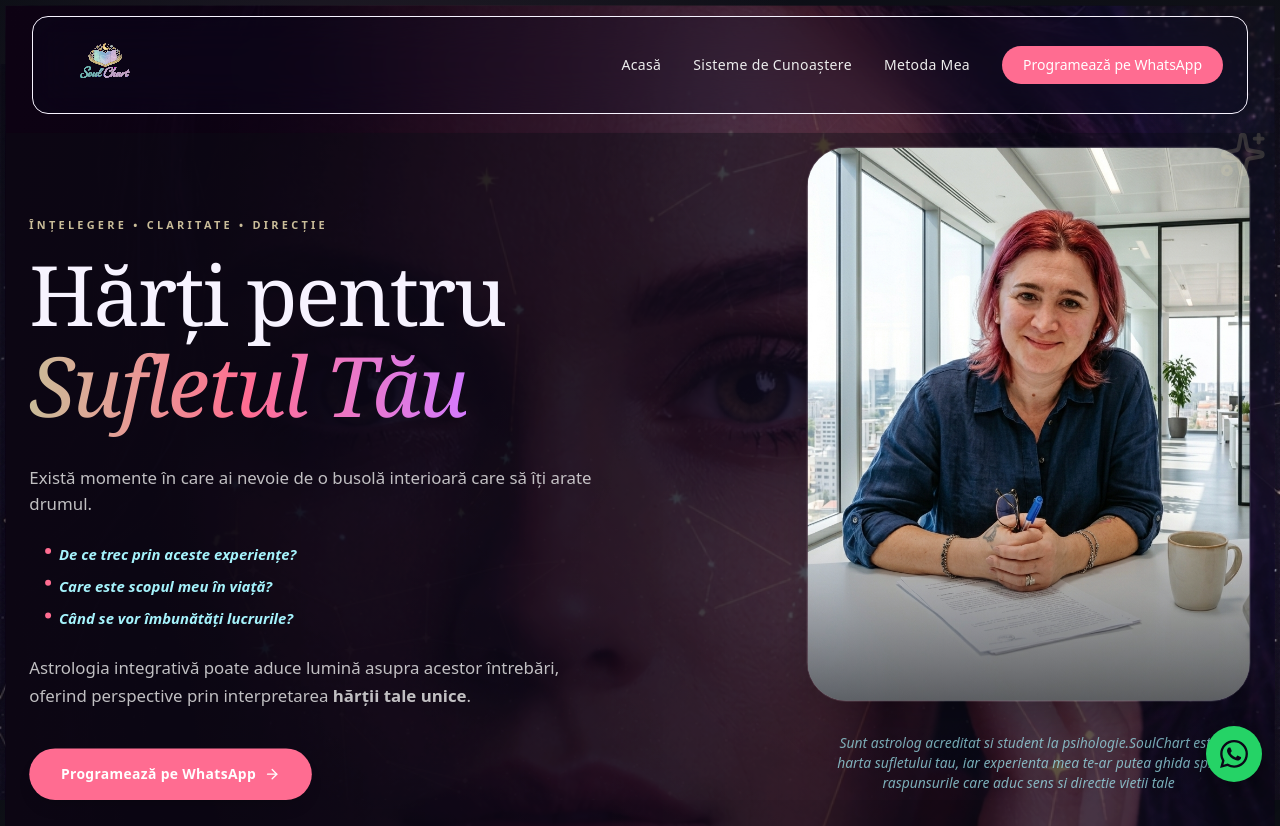
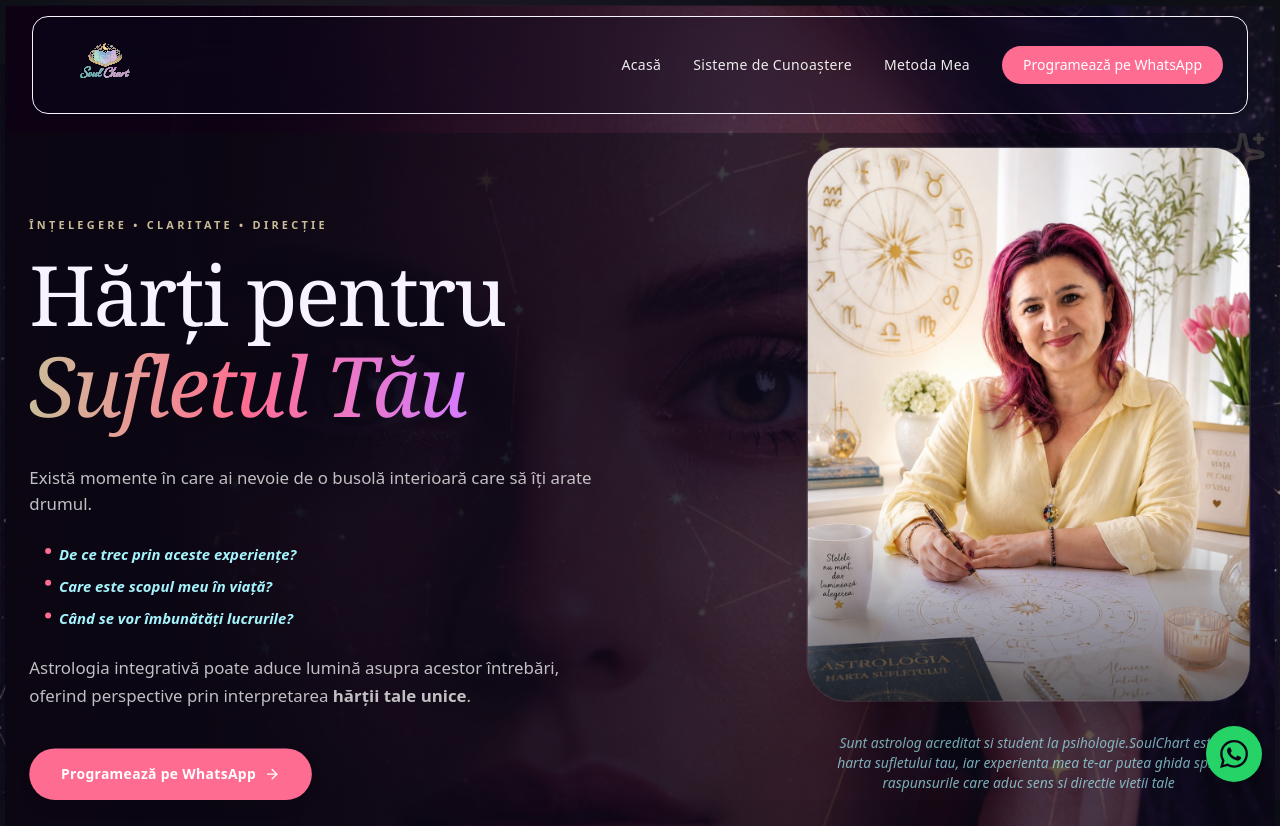
Before and after one commit to scaevola1981/mapsoul-landing-page, a Next.js app: page / in a window 1280 px wide. Shown: the top 826 px of the page. Built offline with nearby package versions, Linux system fonts and the light colour scheme.

Commit message:
feat: update hero image and add new testimonial

```diff
--- a/src/components/Hero.tsx
+++ b/src/components/Hero.tsx
@@ -120,7 +120,7 @@ export default function Hero() {
               <div className="relative h-full w-full overflow-hidden rounded-[2rem] border border-white/[0.1] shadow-2xl md:rounded-[2.5rem]">
                 <div className="absolute inset-0 bg-gradient-to-br from-white/[0.06] via-transparent to-[#6d28d9]/[0.04]" />
                 <Image
-                  src="/design-nou/foto/foto-client.png"
+                  src="/foto-client/foto-client1.png"
                   alt="SoulMap — Marilena, Astrolog"
                   fill
                   className="object-cover object-top"
--- a/src/components/Testimonials.tsx
+++ b/src/components/Testimonials.tsx
@@ -23,6 +23,11 @@ const testimonials = [
     text: "Mă așteptam la termeni greu de înțeles, dar totul a fost simplu, clar și prezentat ca o poveste. Pasiunea cu care Marilena explică face totul ușor și plăcut.",
     name: "Mihai D.",
     city: "Iași",
+  },
+  {
+    text: "Dragă Mari, felul cald și autentic în care explici astrologia face ca totul să capete sens. Mulțumesc! ❤🌹 Se văd și se simt pasiunea ta, dedicarea și mai ales talentul! Mult succes!",
+    name: "Andreea",
+    city: "Rm.Valcea",
   },
 ];
 
```
Also changed, not shown: public/foto-client/foto-client1.png (added).
